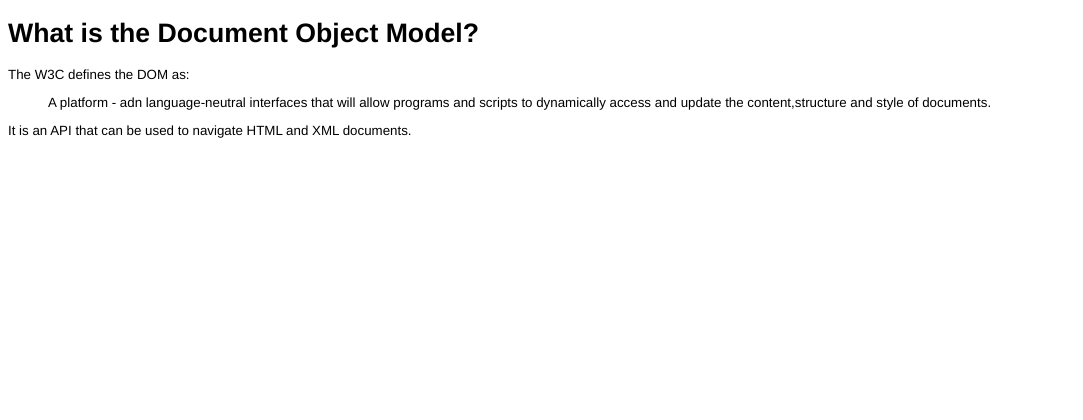
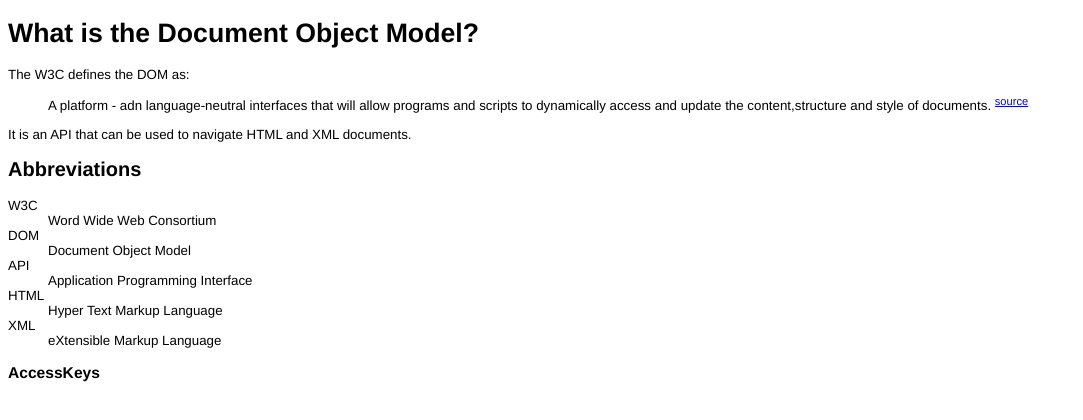
Before and after one commit to samyunwei/LearnJS, a plain HTML site: page Chapter08/explanation.html in a window 1280 px wide. Shown: the whole page, without its empty margins (0-1083 px from the left). Drawn offline with Linux system fonts and the light colour scheme.

Commit message:
add chapter08

```diff
--- a/Chapter08/explanation.html
+++ b/Chapter08/explanation.html
@@ -22,5 +22,9 @@
         HTML</abbr> and <abbr title="eXtensible Markup Language">XML
     </abbr> documents.
     </p>
+    <script src="scripts/addLoadEvent.js"></script>
+    <script src="scripts/displayAbbreviations.js"></script>
+    <script src="scripts/displayCitations.js"></script>
+    <script src="scripts/displayAccessKeys.js"></script>
 </body>
 </html>
--- /dev/null
+++ b/Chapter08/scripts/addLoadEvent.js
@@ -0,0 +1,17 @@
+/**
+ * Created by sam on 2016/12/28.
+ */
+function addLoadEvent(func) {
+    var oldonload = window.onload;
+    if(typeof oldonload != 'function')
+    {
+        window.onload = func;
+    }else
+    {
+        window.onload =  function () {
+            oldonload();
+            func();
+        }
+    }
+
+}
--- /dev/null
+++ b/Chapter08/scripts/displayAbbreviations.js
@@ -0,0 +1,57 @@
+/**
+ * Created by sam on 2017/1/1.
+ */
+function displayAbbreviations() {
+    if(!document.getElementsByTagName)
+    {
+        return false;
+    }
+    if(!document.createElement)
+    {
+        return false;
+    }
+    if(!document.createTextNode)
+    {
+        return false;
+    }
+    var abbreviations = document.getElementsByTagName("abbr");
+    if(abbreviations.length <1 )
+    {
+        return false;
+    }
+    var defs = new Array();
+    for(var i = 0;i<abbreviations.length;i++)
+    {
+        var current_abbr = abbreviations[i];
+        if(current_abbr.childNodes.length < 1)
+        {
+            continue;
+        }
+        var definition = current_abbr.getAttribute("title");
+        var key = current_abbr.lastChild.nodeValue;
+        defs[key] = definition;
+    }
+    var dlist = document.createElement("dl");
+    for(key in defs)
+    {
+        var definition = defs[key];
+        var dtitle = document.createElement("dt");
+        var dtitle_text = document.createTextNode(key);
+        dtitle.appendChild(dtitle_text);
+        var ddesc = document.createElement("dd");
+        var ddesc_text = document.createTextNode(definition);
+        ddesc.appendChild(ddesc_text);
+        dlist.appendChild(dtitle);
+        dlist.appendChild(ddesc);
+    }
+    if(dlist.childNodes.length < 1)
+    {
+        return false;
+    }
+    var header = document.createElement("h2");
+    var header_text = document.createTextNode("Abbreviations");
+    header.appendChild(header_text);
+    document.body.appendChild(header);
+    document.body.appendChild(dlist);
+}
+addLoadEvent(displayAbbreviations);
--- /dev/null
+++ b/Chapter08/scripts/displayAccessKeys.js
@@ -0,0 +1,40 @@
+/**
+ * Created by sam on 2017/1/1.
+ */
+
+function displayAccessKeys() {
+    if(!document.getElementsByTagName || !document.createElement || !document.createTextNode )
+    {
+        return false;
+    }
+    var links = document.getElementsByTagName("a");
+    var akyes = new Array();
+    for(var i =0;i<links.length;i++)
+    {
+        var current_links = links[i];
+        if(!current_links.getAttribute("accesskey"))
+        {
+            continue;
+        }
+        var key = current_links.getAttribute("accesskey");
+        var text = current_links.lastChild.nodeValue;
+        akyes[key] = text;
+     }
+
+    var list = document.createElement("ul");
+    for(key in akyes)
+    {
+        var text = akyes[key];
+        var str = key + ":" + text;
+        var item = document.createElement("li");
+        var item_text = document.createTextNode(str);
+        item.appendChild(item_text);
+        list.appendChild(item);
+    }
+    var header = document.createElement("h3");
+    var header_text = document.createTextNode("AccessKeys");
+    header.appendChild(header_text);
+    document.body.appendChild(header);
+    document.body.appendChild(list);
+}
+addLoadEvent(displayAccessKeys);
--- /dev/null
+++ b/Chapter08/scripts/displayCitations.js
@@ -0,0 +1,33 @@
+/**
+ * Created by sam on 2017/1/1.
+ */
+
+function displayCitations() {
+    if(!document.getElementsByTagName || !document.createElement || !document.createTextNode)
+    {
+        return false;
+    }
+    var quotes = document.getElementsByTagName("blockquote");
+    for(var i =0;i<quotes.length;i++)
+    {
+        if(!quotes[i].getAttribute("cite"))
+        {
+            continue;
+        }
+        var url = quotes[i].getAttribute("cite");
+        var quoteChildren = quotes[i].getElementsByTagName('*');
+        if(quoteChildren.length < 1)
+        {
+            continue;
+        }
+        var elem = quoteChildren[quoteChildren.length -1];
+        var link = document.createElement("a");
+        var link_text = document.createTextNode("source");
+        link.appendChild(link_text);
+        link.setAttribute("href",url);
+        var superscript = document.createElement("sup");
+        superscript.appendChild(link);
+        elem.appendChild(superscript);
+    }
+}
+addLoadEvent(displayCitations);
```
